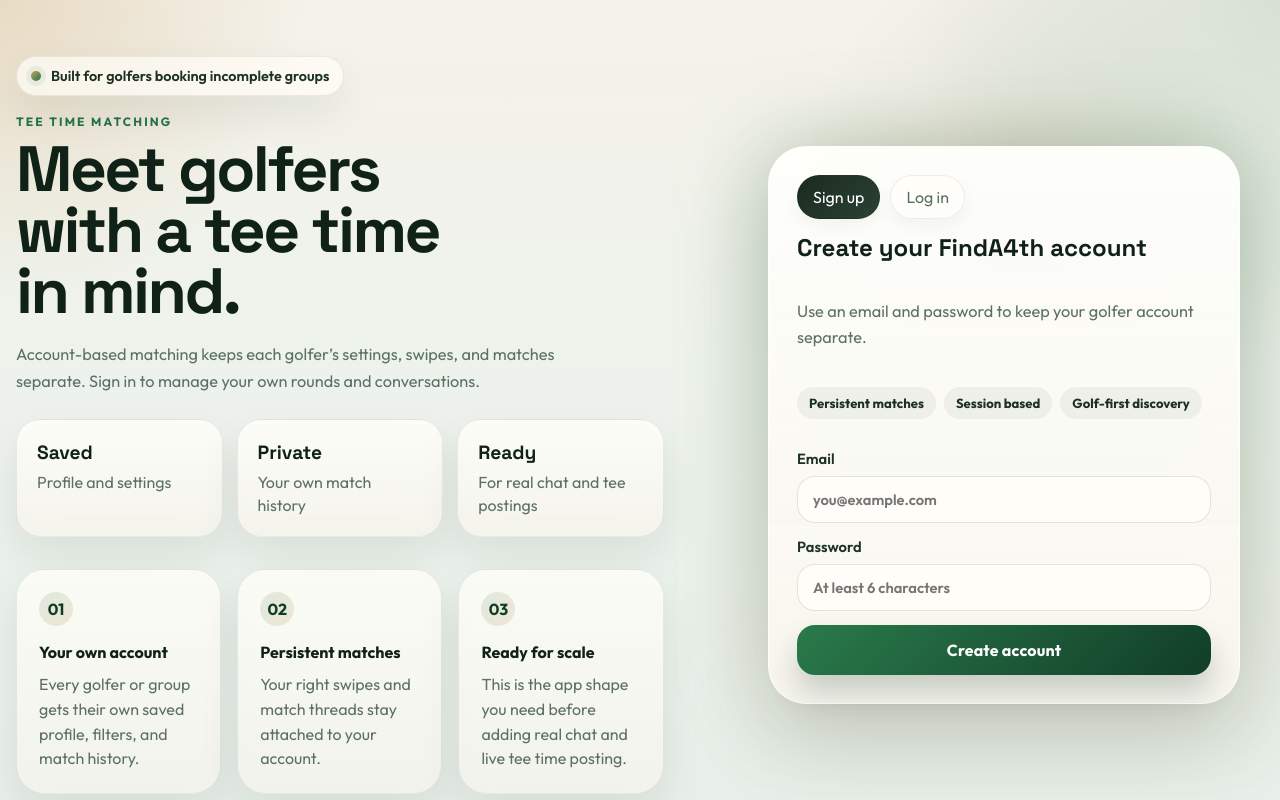
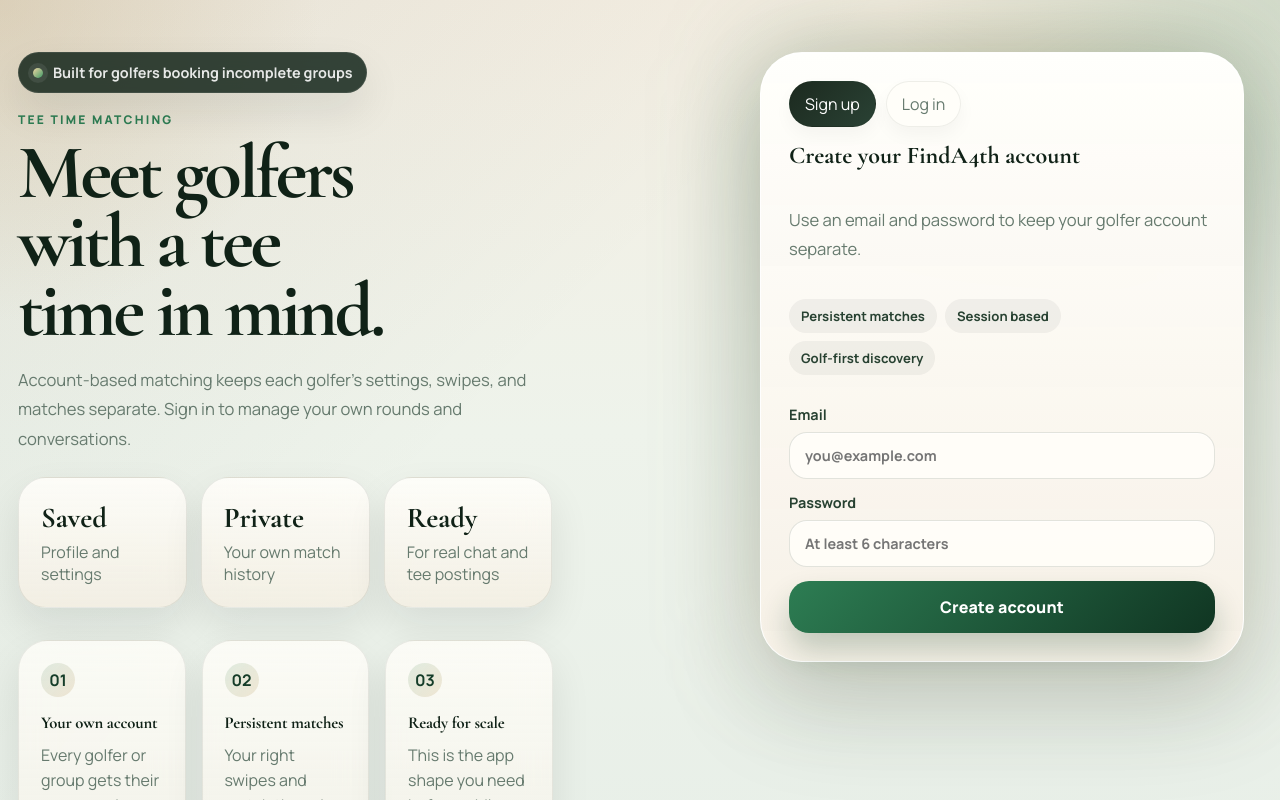
Before and after one commit to Scuuuurt/FindA4th, a React (Vite) app: page / in a window 1280 px wide. Shown: the top 800 px of the page. Built offline with nearby package versions, Linux system fonts and the light colour scheme.

Commit message:
Redesign the demo experience

```diff
--- a/src/styles.css
+++ b/src/styles.css
@@ -1,23 +1,23 @@
-@import url("https://fonts.googleapis.com/css2?family=Outfit:wght@300;400;500;600;700&family=Space+Grotesk:wght@500;700&display=swap");
+@import url("https://fonts.googleapis.com/css2?family=Manrope:wght@400;500;600;700;800&family=Cormorant+Garamond:wght@600;700&display=swap");
 
 :root {
   color-scheme: light;
   --ink: #102217;
-  --ink-soft: #1a3124;
-  --muted: #5c7164;
-  --line: rgba(16, 34, 23, 0.08);
-  --line-strong: rgba(16, 34, 23, 0.14);
-  --green: #237347;
-  --green-strong: #113d27;
-  --green-deep: #0a1d13;
-  --sand: #c7a062;
-  --sand-soft: #e9d8bc;
+  --ink-soft: #274131;
+  --muted: #667a6e;
+  --line: rgba(16, 34, 23, 0.09);
+  --line-strong: rgba(16, 34, 23, 0.16);
+  --green: #2d7d53;
+  --green-strong: #153d29;
+  --green-deep: #0a1f15;
+  --sand: #bea06e;
+  --sand-soft: #ebdcc0;
   --rose: #c95e4a;
-  --cream: #fbf8f2;
-  --panel-strong: #f8f5ee;
-  --panel-tint: rgba(250, 248, 242, 0.8);
-  --shadow: 0 30px 80px rgba(13, 28, 19, 0.12);
-  --shadow-soft: 0 18px 40px rgba(13, 28, 19, 0.08);
+  --cream: #f7f1e6;
+  --panel-strong: #f5efe3;
+  --panel-tint: rgba(249, 245, 236, 0.82);
+  --shadow: 0 34px 90px rgba(11, 24, 17, 0.16);
+  --shadow-soft: 0 18px 40px rgba(11, 24, 17, 0.09);
 }
 
 * {
@@ -33,20 +33,20 @@
 body {
   margin: 0;
   min-height: 100vh;
-  font-family: "Outfit", sans-serif;
+  font-family: "Manrope", sans-serif;
   color: var(--ink);
   background:
-    radial-gradient(circle at top left, rgba(199, 160, 98, 0.28), transparent 20%),
-    radial-gradient(circle at top right, rgba(35, 115, 71, 0.14), transparent 24%),
-    radial-gradient(circle at 80% 20%, rgba(17, 61, 39, 0.07), transparent 18%),
-    linear-gradient(180deg, #f5f2ea 0%, #edf3ec 44%, #e7efe8 100%);
+    radial-gradient(circle at top left, rgba(190, 160, 110, 0.28), transparent 20%),
+    radial-gradient(circle at top right, rgba(45, 125, 83, 0.16), transparent 24%),
+    linear-gradient(135deg, rgba(14, 37, 24, 0.06), transparent 40%),
+    linear-gradient(180deg, #f4eee2 0%, #eef3eb 44%, #e6eee7 100%);
 }
 
 .app-loading {
   min-height: 100vh;
   display: grid;
   place-items: center;
-  font-family: "Space Grotesk", sans-serif;
+  font-family: "Cormorant Garamond", serif;
   font-size: 1.25rem;
   color: var(--green-strong);
 }
@@ -107,18 +107,20 @@
 
 .app-shell,
 .onboarding-shell {
-  width: min(1280px, calc(100% - 32px));
+  width: min(1360px, calc(100% - 36px));
   margin: 0 auto;
   min-height: 100vh;
   display: grid;
-  grid-template-columns: 1.08fr 0.92fr;
-  gap: 30px;
-  align-items: center;
-  padding: 32px 0;
+  grid-template-columns: 0.9fr 1.1fr;
+  gap: 34px;
+  align-items: start;
+  padding: 34px 0 40px;
 }
 
 .hero-panel {
-  padding: 24px 10px 24px 0;
+  padding: 18px 10px 24px 0;
+  position: sticky;
+  top: 18px;
 }
 
 .hero-ribbon {
@@ -127,11 +129,11 @@
   gap: 10px;
   padding: 10px 14px;
   border-radius: 999px;
-  background: rgba(255, 252, 246, 0.72);
-  border: 1px solid rgba(16, 34, 23, 0.08);
-  color: var(--ink-soft);
+  background: rgba(16, 34, 23, 0.84);
+  border: 1px solid rgba(255, 255, 255, 0.08);
+  color: rgba(255, 255, 255, 0.88);
   font-size: 0.9rem;
-  font-weight: 600;
+  font-weight: 700;
   backdrop-filter: blur(18px);
   box-shadow: var(--shadow-soft);
 }
@@ -140,8 +142,8 @@
   width: 10px;
   height: 10px;
   border-radius: 50%;
-  background: linear-gradient(135deg, var(--sand), var(--green));
-  box-shadow: 0 0 0 5px rgba(44, 122, 75, 0.09);
+  background: linear-gradient(135deg, #f1d6a3, #3f9a67);
+  box-shadow: 0 0 0 5px rgba(255, 255, 255, 0.08);
 }
 
 .eyebrow,
@@ -151,20 +153,20 @@
   letter-spacing: 0.18em;
   text-transform: uppercase;
   color: var(--green);
-  font-weight: 700;
+  font-weight: 800;
 }
 
 .hero-panel h1,
 .onboarding-title {
   margin: 0;
-  font-family: "Space Grotesk", sans-serif;
-  line-height: 0.95;
+  font-family: "Cormorant Garamond", serif;
+  line-height: 0.9;
 }
 
 .hero-panel h1 {
-  max-width: 11ch;
-  font-size: clamp(3rem, 5vw, 5.7rem);
-  letter-spacing: -0.04em;
+  max-width: 10ch;
+  font-size: clamp(3.5rem, 6vw, 6.2rem);
+  letter-spacing: -0.045em;
 }
 
 .hero-copy {
@@ -175,8 +177,8 @@
 .onboarding-copy {
   margin: 20px 0 0;
   max-width: 560px;
-  font-size: 1.02rem;
-  line-height: 1.65;
+  font-size: 1.04rem;
+  line-height: 1.75;
   color: var(--muted);
 }
 
@@ -188,14 +190,14 @@
 }
 
 .hero-marquee span {
-  padding: 9px 13px;
+  padding: 10px 14px;
   border-radius: 999px;
-  background: rgba(255, 252, 247, 0.72);
+  background: rgba(255, 252, 247, 0.78);
   border: 1px solid rgba(19, 33, 22, 0.08);
-  color: var(--ink-soft);
-  font-size: 0.84rem;
-  font-weight: 700;
-  box-shadow: 0 10px 22px rgba(19, 33, 22, 0.06);
+  color: var(--green-deep);
+  font-size: 0.8rem;
+  font-weight: 800;
+  box-shadow: 0 12px 24px rgba(19, 33, 22, 0.06);
 }
 
 .hero-stats {
@@ -206,18 +208,18 @@
 }
 
 .hero-stats article {
-  padding: 20px;
-  border-radius: 24px;
-  background: linear-gradient(180deg, rgba(255, 254, 250, 0.84), rgba(247, 244, 237, 0.74));
-  border: 1px solid rgba(16, 34, 23, 0.08);
+  padding: 22px;
+  border-radius: 28px;
+  background: linear-gradient(180deg, rgba(255, 254, 250, 0.88), rgba(244, 238, 226, 0.8));
+  border: 1px solid rgba(16, 34, 23, 0.09);
   backdrop-filter: blur(18px);
   box-shadow: var(--shadow-soft);
 }
 
 .hero-stats strong {
   display: block;
-  font-family: "Space Grotesk", sans-serif;
-  font-size: 1.2rem;
+  font-family: "Cormorant Garamond", serif;
+  font-size: 1.8rem;
 }
 
 .hero-stats span {
@@ -237,8 +239,8 @@
 .value-grid article {
   padding: 22px;
   border: 1px solid rgba(16, 34, 23, 0.08);
-  border-radius: 28px;
-  background: linear-gradient(180deg, rgba(255, 254, 249, 0.78), rgba(247, 244, 237, 0.64));
+  border-radius: 30px;
+  background: linear-gradient(180deg, rgba(255, 254, 249, 0.8), rgba(244, 239, 228, 0.68));
   backdrop-filter: blur(16px);
   box-shadow: var(--shadow-soft);
 }
@@ -257,7 +259,9 @@
 
 .value-grid h2 {
   margin: 16px 0 10px;
-  font-size: 1rem;
+  font-size: 1.04rem;
+  font-family: "Cormorant Garamond", serif;
+  letter-spacing: -0.01em;
 }
 
 .value-grid p {
@@ -268,7 +272,7 @@
 
 .phone-frame {
   position: relative;
-  padding: 24px;
+  padding: 18px;
 }
 
 .onboarding-frame {
@@ -280,26 +284,43 @@
 .phone-glow {
   position: absolute;
   inset: 0;
-  border-radius: 36px;
+  border-radius: 44px;
   background:
-    radial-gradient(circle at top, rgba(202, 161, 100, 0.3), transparent 40%),
-    linear-gradient(180deg, rgba(44, 122, 75, 0.24), rgba(202, 161, 100, 0.2));
-  filter: blur(44px);
-  transform: scale(0.94);
+    radial-gradient(circle at top, rgba(190, 160, 110, 0.36), transparent 40%),
+    linear-gradient(180deg, rgba(28, 94, 59, 0.26), rgba(190, 160, 110, 0.18));
+  filter: blur(52px);
+  transform: scale(0.96);
 }
 
 .app-card {
   position: relative;
-  border-radius: 38px;
-  padding: 26px;
+  border-radius: 42px;
+  padding: 28px;
   background:
-    linear-gradient(180deg, rgba(255, 255, 252, 0.92), rgba(248, 245, 239, 0.88)),
+    linear-gradient(180deg, rgba(255, 255, 252, 0.96), rgba(247, 241, 231, 0.92)),
     var(--panel-tint);
-  border: 1px solid rgba(255, 255, 255, 0.82);
-  backdrop-filter: blur(30px);
+  border: 1px solid rgba(255, 255, 255, 0.92);
+  backdrop-filter: blur(36px);
   box-shadow:
-    0 36px 90px rgba(15, 31, 21, 0.16),
+    0 42px 100px rgba(15, 31, 21, 0.18),
     inset 0 1px 0 rgba(255, 255, 255, 0.7);
+}
+
+.app-card-redesign::before {
+  content: "";
+  position: absolute;
+  inset: 0 0 auto;
+  height: 170px;
+  border-radius: 42px 42px 26px 26px;
+  background:
+    radial-gradient(circle at top right, rgba(241, 214, 163, 0.34), transparent 28%),
+    linear-gradient(135deg, rgba(11, 31, 20, 0.98), rgba(26, 76, 49, 0.95));
+  z-index: 0;
+}
+
+.app-card > * {
+  position: relative;
+  z-index: 1;
 }
 
 .onboarding-card {
@@ -333,13 +354,40 @@
 .match-panel h3,
 .preferences-panel h3 {
   margin: 0;
-  font-family: "Space Grotesk", sans-serif;
+  font-family: "Cormorant Garamond", serif;
+  letter-spacing: -0.02em;
 }
 
 .topbar-subtitle {
   margin: 6px 0 0;
-  color: var(--muted);
+  color: rgba(255, 255, 255, 0.76);
   line-height: 1.45;
+}
+
+.topbar {
+  padding: 8px 4px 22px;
+  margin: -4px -2px 4px;
+  border-bottom: 1px solid rgba(255, 255, 255, 0.08);
+}
+
+.topbar .topbar-label,
+.topbar h2 {
+  color: white;
+}
+
+.topbar h2 {
+  font-size: 2.45rem;
+}
+
+.topbar .ghost-button {
+  background: rgba(255, 255, 255, 0.1);
+  color: white;
+  border-color: rgba(255, 255, 255, 0.12);
+}
+
+.topbar .ghost-button:hover {
+  background: rgba(255, 255, 255, 0.16);
+  border-color: rgba(255, 255, 255, 0.2);
 }
 
 .ghost-button,
@@ -350,9 +398,9 @@
 
 .ghost-button {
   padding: 10px 14px;
-  background: rgba(17, 61, 39, 0.06);
+  background: rgba(17, 61, 39, 0.05);
   color: var(--green-strong);
-  font-weight: 600;
+  font-weight: 700;
   border: 1px solid rgba(16, 34, 23, 0.08);
   transition: background 180ms ease, transform 180ms ease, border-color 180ms ease;
 }
@@ -366,12 +414,12 @@
 .primary-button {
   width: 100%;
   padding: 15px 18px;
-  border-radius: 18px;
-  background: linear-gradient(135deg, #2a7a4b 0%, #113d27 100%);
+  border-radius: 20px;
+  background: linear-gradient(135deg, #2d7d53 0%, #103522 100%);
   color: white;
-  font-weight: 700;
+  font-weight: 800;
   letter-spacing: 0.01em;
-  box-shadow: 0 18px 30px rgba(17, 61, 39, 0.22);
+  box-shadow: 0 18px 30px rgba(17, 61, 39, 0.24);
   transition: transform 180ms ease, box-shadow 180ms ease, filter 180ms ease;
 }
 
@@ -403,8 +451,8 @@
 }
 
 .summary-card {
-  padding: 20px;
-  background: linear-gradient(180deg, rgba(255, 254, 250, 0.92), rgba(249, 246, 240, 0.84));
+  padding: 22px;
+  background: linear-gradient(180deg, rgba(255, 254, 250, 0.96), rgba(245, 239, 227, 0.88));
   box-shadow: var(--shadow-soft);
 }
 
@@ -465,18 +513,18 @@
 .match-panel,
 .posting-panel {
   margin-top: 16px;
-  padding: 18px;
-  background: linear-gradient(180deg, rgba(255, 252, 247, 0.74), rgba(248, 244, 236, 0.62));
+  padding: 20px;
+  background: linear-gradient(180deg, rgba(255, 252, 247, 0.82), rgba(246, 240, 228, 0.72));
   box-shadow: 0 18px 34px rgba(19, 33, 22, 0.06);
 }
 
 .demo-spotlight {
   margin-top: 18px;
-  padding: 20px;
-  border-radius: 28px;
+  padding: 24px;
+  border-radius: 30px;
   background:
-    radial-gradient(circle at top right, rgba(202, 161, 100, 0.18), transparent 25%),
-    linear-gradient(135deg, rgba(19, 33, 22, 0.98), rgba(33, 58, 44, 0.96));
+    radial-gradient(circle at top right, rgba(241, 214, 163, 0.18), transparent 25%),
+    linear-gradient(135deg, rgba(14, 31, 21, 0.98), rgba(28, 73, 48, 0.96));
   color: white;
   box-shadow: 0 28px 54px rgba(16, 31, 21, 0.22);
 }
@@ -490,7 +538,8 @@
 
 .spotlight-header h3 {
   margin: 0;
-  font-family: "Space Grotesk", sans-serif;
+  font-family: "Cormorant Garamond", serif;
+  font-size: 1.8rem;
 }
 
 .spotlight-pill {
@@ -509,16 +558,16 @@
 }
 
 .spotlight-grid article {
-  padding: 14px;
-  border-radius: 20px;
-  background: rgba(255, 255, 255, 0.08);
-  border: 1px solid rgba(255, 255, 255, 0.08);
+  padding: 16px;
+  border-radius: 22px;
+  background: rgba(255, 255, 255, 0.09);
+  border: 1px solid rgba(255, 255, 255, 0.1);
 }
 
 .spotlight-grid strong {
   display: block;
-  font-family: "Space Grotesk", sans-serif;
-  font-size: 1.1rem;
+  font-family: "Cormorant Garamond", serif;
+  font-size: 1.55rem;
 }
 
 .spotlight-grid span {
@@ -531,10 +580,10 @@
 .panel-status {
   padding: 10px 12px;
   border-radius: 999px;
-  background: rgba(44, 122, 75, 0.08);
+  background: rgba(44, 122, 75, 0.09);
   color: var(--green-strong);
   font-size: 0.82rem;
-  font-weight: 700;
+  font-weight: 800;
 }
 
 .posting-lead {
@@ -558,8 +607,8 @@
 .profile-form label {
   display: grid;
   gap: 8px;
-  font-size: 0.92rem;
-  font-weight: 600;
+  font-size: 0.9rem;
+  font-weight: 700;
   color: var(--ink-soft);
 }
 
@@ -579,7 +628,7 @@
   background: rgba(19, 33, 22, 0.05);
   color: var(--muted);
   border: 1px solid rgba(19, 33, 22, 0.07);
-  font-weight: 700;
+  font-weight: 800;
 }
 
 .day-chip.active {
@@ -602,7 +651,7 @@
   border-radius: 14px;
   background: transparent;
   color: var(--muted);
-  font-weight: 700;
+  font-weight: 800;
 }
 
 .segment.active {
@@ -665,19 +714,20 @@
 }
 
 .view-tabs {
-  display: flex;
+  display: grid;
+  grid-template-columns: repeat(5, minmax(0, 1fr));
   gap: 10px;
-  margin-top: 16px;
+  margin-top: 18px;
 }
 
 .view-tab {
-  flex: 1;
-  padding: 12px 14px;
-  border-radius: 16px;
-  background: rgba(255, 254, 249, 0.84);
+  padding: 13px 14px;
+  border-radius: 18px;
+  background: rgba(255, 254, 249, 0.88);
   color: var(--muted);
   border: 1px solid rgba(16, 34, 23, 0.07);
-  font-weight: 700;
+  font-weight: 800;
+  box-shadow: 0 8px 20px rgba(16, 31, 21, 0.04);
 }
 
 .view-tab.active {
@@ -733,12 +783,12 @@
   inset: 0;
   display: grid;
   grid-template-rows: 240px 1fr;
-  border-radius: 32px;
+  border-radius: 34px;
   overflow: hidden;
   background: linear-gradient(180deg, rgba(255, 255, 252, 0.98), rgba(248, 245, 239, 0.95));
   border: 1px solid rgba(255, 255, 255, 0.9);
   box-shadow:
-    0 28px 60px rgba(16, 31, 21, 0.14),
+    0 32px 70px rgba(16, 31, 21, 0.16),
     inset 0 1px 0 rgba(255, 255, 255, 0.7);
   transform-origin: bottom center;
   transition: transform 220ms ease, opacity 220ms ease;
@@ -761,7 +811,7 @@
 
 .card-image {
   position: relative;
-  padding: 20px;
+  padding: 22px;
   background-size: cover;
   background-position: center;
   display: flex;
@@ -798,14 +848,14 @@
 
 .type-badge,
 .slots-badge {
-  padding: 9px 12px;
+  padding: 10px 13px;
   color: white;
-  background: rgba(14, 38, 25, 0.34);
-  backdrop-filter: blur(8px);
+  background: rgba(10, 28, 19, 0.46);
+  backdrop-filter: blur(10px);
 }
 
 .card-body {
-  padding: 18px;
+  padding: 20px;
 }
 
 .card-kicker-row {
@@ -836,6 +886,8 @@
 .profile-name,
 .match-name {
   margin: 0;
+  font-family: "Cormorant Garamond", serif;
+  letter-spacing: -0.02em;
 }
 
 .profile-meta,
@@ -855,6 +907,7 @@
   padding: 10px 14px;
   background: linear-gradient(135deg, rgba(44, 122, 75, 0.12), rgba(202, 161, 100, 0.18));
   color: var(--green-strong);
+  font-weight: 800;
 }
 
 .profile-bio {
@@ -872,7 +925,7 @@
 .detail-pill {
   justify-content: flex-start;
   padding: 12px 14px;
-  background: rgba(16, 34, 23, 0.045);
+  background: rgba(16, 34, 23, 0.05);
   color: var(--ink);
 }
 
@@ -887,6 +940,7 @@
   padding: 9px 12px;
   background: rgba(202, 161, 100, 0.18);
   color: #6f5223;
+  font-weight: 700;
 }
 
 .tag.verified {
@@ -904,15 +958,15 @@
 }
 
 .card-footer div {
-  padding: 12px;
-  border-radius: 18px;
-  background: rgba(19, 33, 22, 0.04);
+  padding: 14px;
+  border-radius: 20px;
+  background: rgba(19, 33, 22, 0.05);
 }
 
 .card-footer strong {
   display: block;
-  font-family: "Space Grotesk", sans-serif;
-  font-size: 1rem;
+  font-family: "Cormorant Garamond", serif;
+  font-size: 1.35rem;
 }
 
 .card-footer span {
@@ -960,9 +1014,9 @@
 
 .match-item {
   gap: 12px;
-  padding: 16px;
-  border-radius: 22px;
-  background: rgba(255, 252, 246, 0.88);
+  padding: 18px;
+  border-radius: 24px;
+  background: rgba(255, 252, 246, 0.92);
   border: 1px solid rgba(16, 34, 23, 0.06);
   box-shadow: 0 10px 24px rgba(16, 31, 21, 0.05);
 }
@@ -973,9 +1027,9 @@
 }
 
 .match-avatar {
-  width: 46px;
-  height: 46px;
-  border-radius: 16px;
+  width: 52px;
+  height: 52px;
+  border-radius: 18px;
   background-size: cover;
   background-position: center;
   flex-shrink: 0;
@@ -1005,6 +1059,7 @@
   padding: 10px 12px;
   background: linear-gradient(135deg, rgba(19, 33, 22, 0.96), rgba(33, 58, 44, 0.96));
   color: white;
+  font-weight: 800;
 }
 
 .partners-panel {
@@ -1027,9 +1082,9 @@
   grid-template-columns: auto 1fr auto;
   gap: 14px;
   align-items: start;
-  padding: 16px;
-  border-radius: 22px;
-  background: rgba(255, 250, 243, 0.92);
+  padding: 18px;
+  border-radius: 24px;
+  background: rgba(255, 250, 243, 0.96);
   border: 1px solid rgba(19, 33, 22, 0.06);
 }
 
@@ -1067,10 +1122,10 @@
 
 .chat-panel {
   margin-top: 16px;
-  padding: 20px;
-  border-radius: 28px;
+  padding: 22px;
+  border-radius: 30px;
   border: 1px solid var(--line);
-  background: linear-gradient(180deg, rgba(255, 254, 249, 0.76), rgba(248, 245, 239, 0.66));
+  background: linear-gradient(180deg, rgba(255, 254, 249, 0.8), rgba(246, 240, 228, 0.7));
   box-shadow: var(--shadow-soft);
 }
 
@@ -1088,7 +1143,8 @@
 .chat-panel h3,
 .rating-panel h4 {
   margin: 0;
-  font-family: "Space Grotesk", sans-serif;
+  font-family: "Cormorant Garamond", serif;
+  font-size: 1.7rem;
 }
 
 .chat-subtitle,
@@ -1251,11 +1307,62 @@
 .featured-course-card,
 .confirmation-panel {
   margin-top: 16px;
-  padding: 18px;
-  border-radius: 26px;
+  padding: 20px;
+  border-radius: 28px;
   border: 1px solid var(--line);
-  background: linear-gradient(180deg, rgba(255, 252, 247, 0.8), rgba(248, 244, 236, 0.68));
+  background: linear-gradient(180deg, rgba(255, 252, 247, 0.86), rgba(245, 239, 227, 0.74));
   box-shadow: 0 18px 34px rgba(19, 33, 22, 0.06);
+}
+
+.intro-grid {
+  display: grid;
+  grid-template-columns: 1.2fr 0.8fr;
+  gap: 16px;
+  margin-top: 18px;
+}
+
+.intro-sidecar {
+  display: grid;
+  align-content: start;
+  gap: 16px;
+}
+
+.hero-showcase {
+  display: grid;
+  grid-template-columns: 1.15fr 0.85fr;
+  gap: 14px;
+  margin-top: 22px;
+}
+
+.hero-showcase-card {
+  padding: 22px;
+  border-radius: 30px;
+  background: linear-gradient(180deg, rgba(255, 254, 249, 0.82), rgba(243, 238, 227, 0.72));
+  border: 1px solid rgba(16, 34, 23, 0.08);
+  box-shadow: var(--shadow-soft);
+}
+
+.hero-showcase-primary {
+  background:
+    radial-gradient(circle at top right, rgba(241, 214, 163, 0.2), transparent 28%),
+    linear-gradient(135deg, rgba(14, 32, 22, 0.98), rgba(30, 77, 50, 0.95));
+  color: white;
+}
+
+.hero-showcase-card strong {
+  display: block;
+  margin-top: 8px;
+  font-family: "Cormorant Garamond", serif;
+  font-size: 2rem;
+}
+
+.hero-showcase-card span,
+.hero-showcase-card em {
+  display: block;
+  margin-top: 6px;
+  color: inherit;
+  opacity: 0.82;
+  font-style: normal;
 }
 
 .notification-list,
@@ -1473,6 +1580,7 @@
 
   .hero-panel {
     padding-right: 0;
+    position: static;
   }
 
   .onboarding-frame {
@@ -1493,6 +1601,8 @@
   }
 
   .summary-strip,
+  .intro-grid,
+  .hero-showcase,
   .spotlight-grid,
   .hero-stats,
   .profile-form,
```
Also changed, not shown: src/components/MatchApp.jsx (+23 -5 lines).
